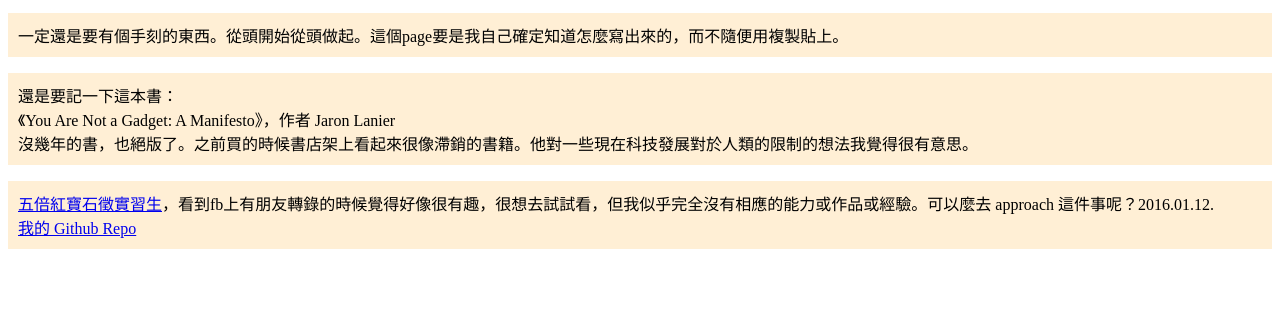
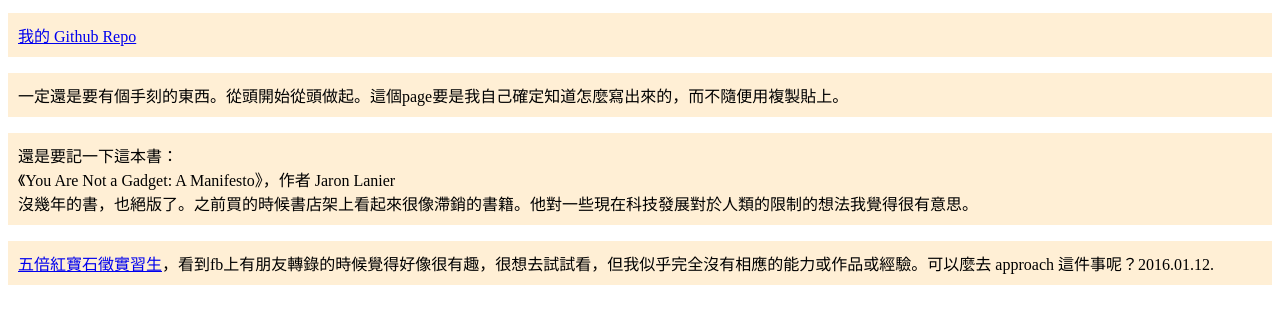
Before and after one commit to hanschiang/md_memo_mwh, a plain HTML site: page index.html in a window 1280 px wide. Shown: the part 41-364 px from the top of the page. Drawn offline with Linux system fonts and the light colour scheme.

Commit message:
quick update

```diff
--- a/index.html
+++ b/index.html
@@ -1,4 +1,5 @@
 <html>
+
   <head>
     <title>Hansrd的手刻頁面</title>
     <style type="text/css" media="screen">
@@ -13,9 +14,12 @@
     }
     </style>
   </head>
+
   <body>
 
     <h1>Hansrd的手刻頁面</h1>
+
+    <p><a href="https://github.com/hanscholem">我的 Github Repo</a></p>
     <p>一定還是要有個手刻的東西。從頭開始從頭做起。這個page要是我自己確定知道怎麼寫出來的，而不隨便用複製貼上。</p>
 
     <p>
@@ -26,8 +30,9 @@
 
     <p>
     <a href="http://5xruby.tw/posts/interns">五倍紅寶石徵實習生</a>，看到fb上有朋友轉錄的時候覺得好像很有趣，很想去試試看，但我似乎完全沒有相應的能力或作品或經驗。可以麼去 approach 這件事呢？2016.01.12. <br>
-    <a href="https://github.com/hanscholem">我的 Github Repo</a>
+
     </p>
 
 </body>
+
 </html>
```
